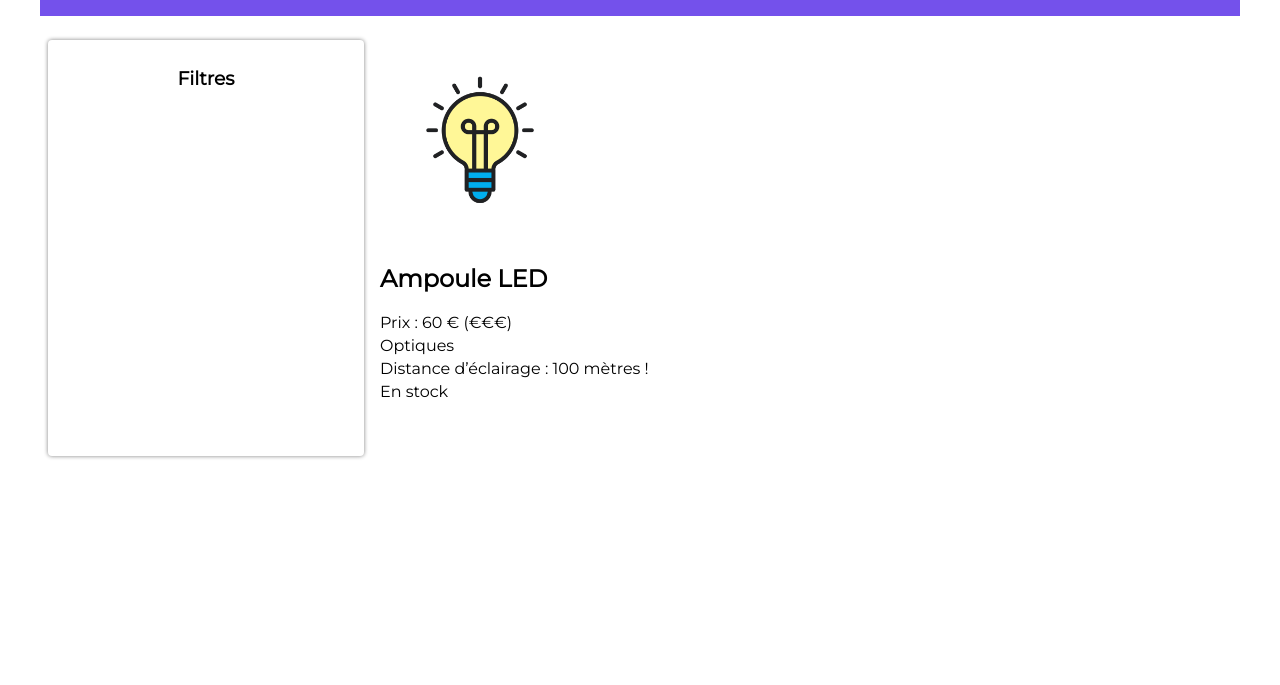
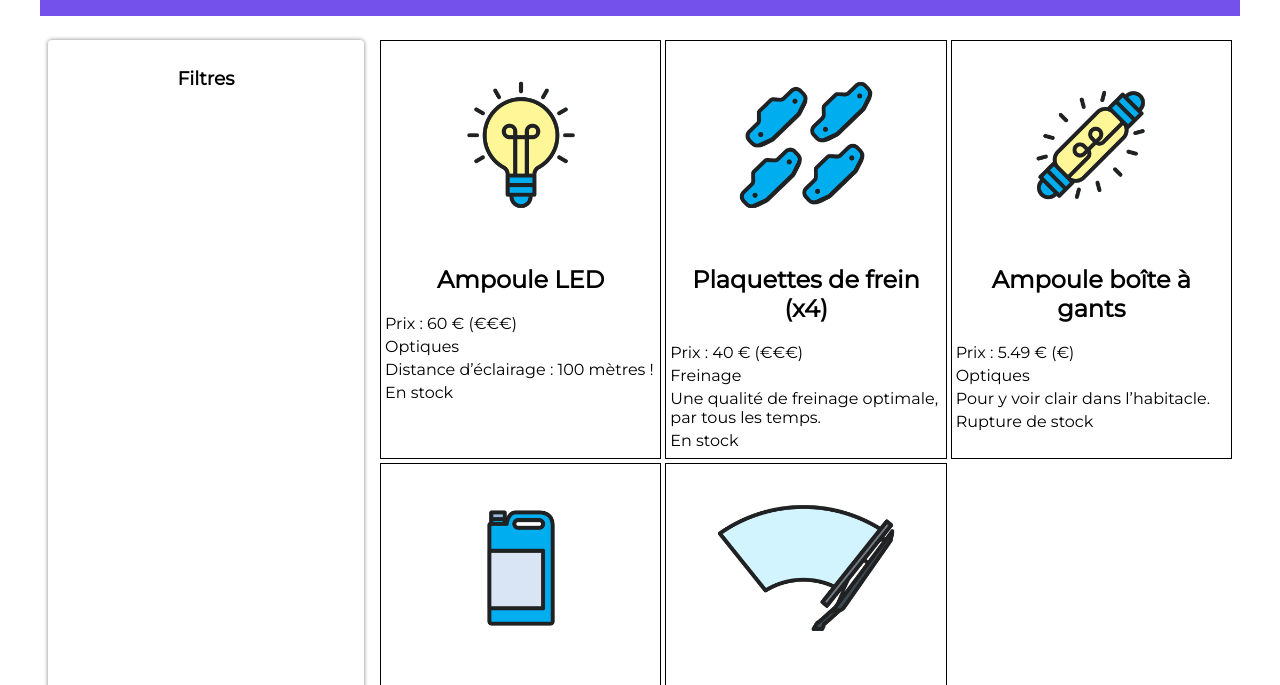
Before and after one commit to OpenClassrooms-Student-Center/7697016-Front-End.1, a website: page index.html in a window 1280 px wide. Shown: the part 98-783 px from the top of the page. Drawn offline with Linux system fonts and the light colour scheme.

Commit message:
creation de la boucle for

```diff
--- a/pieces.js
+++ b/pieces.js
@@ -1,8 +1,13 @@
 //recuperation des pieces depuis le fichier JSON
 const reponse = await fetch("pieces-autos.json");
 const pieces = await reponse.json();
+let index = 0;
 
-const article = pieces[0];
+
+
+for (index = 0; index < pieces.length; index++) {
+
+const article = pieces[index];
 const imgElement = document.createElement("img");
 imgElement.src = article.image;
 const nomElement = document.createElement("h2");
@@ -17,9 +22,13 @@ const disponibiliteElement = document.createElement("p");
 disponibiliteElement.innerText = article.disponibilite ? "En stock" : "Rupture de stock";
 
 const sectionFiches = document.querySelector(".fiches");
-sectionFiches.appendChild(imgElement);
-sectionFiches.appendChild(nomElement);
-sectionFiches.appendChild(prixElement);
-sectionFiches.appendChild(catElement);
-sectionFiches.appendChild(descriptionElement);
-sectionFiches.appendChild(disponibiliteElement);
+const pieceElement = document.createElement("article")
+
+sectionFiches.appendChild(pieceElement);
+pieceElement.appendChild(imgElement);
+pieceElement.appendChild(nomElement);
+pieceElement.appendChild(prixElement);
+pieceElement.appendChild(catElement);
+pieceElement.appendChild(descriptionElement);
+pieceElement.appendChild(disponibiliteElement);
+}
--- a/styles.css
+++ b/styles.css
@@ -45,11 +45,24 @@ main {
 .fiches {
 	flex: 1;
 	margin: 8px;
+	display: grid;
+	grid-template-columns: repeat(3, 1fr);
+	gap: 4px;
 }
-.fiches img {
+.fiches article {
+	border: 1px solid black;
+	padding: 4px;
+}
+.fiches article img {
+	display: block;
+	margin-left: auto;
+	margin-right: auto;
 	max-width: 200px;
 }
-.fiches p {
+.fiches article p {
 	margin-top: 4px;
 	margin-bottom: 4px;
 }
+.fiches article h2 {
+	text-align: center;
+}
```
